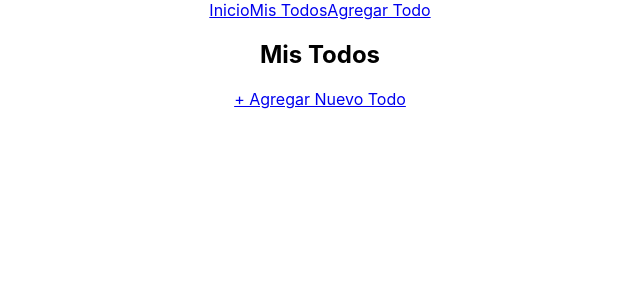
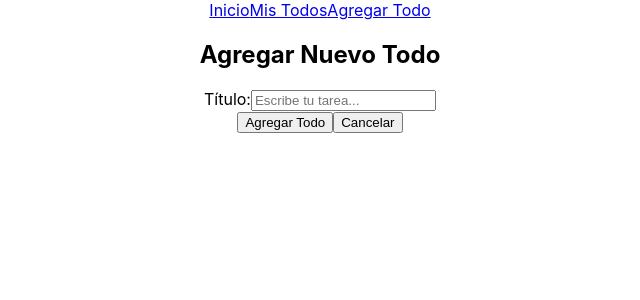
Before and after one commit to ricardo778/todo-app, a React (Create React App) app: page /add in a window 1280 px wide. Shown: the top 300 px of the page, without its empty margins (320-960 px from the left). Built offline with nearby package versions, Linux system fonts and the light colour scheme; no server answers.

Commit message:
feat: formulario para crear nuevos todos con validación básica

```diff
--- a/src/components/AddTodo.js
+++ b/src/components/AddTodo.js
@@ -1,39 +1,81 @@
-import React, { useState, useEffect } from 'react';
-import { Link } from 'react-router-dom';
+import React, { useState } from 'react';
+import { useNavigate } from 'react-router-dom';
 
-function TodoList() {
-  const [todos, setTodos] = useState([]);
-  const [loading, setLoading] = useState(true);
+function AddTodo() {
+  // Estado del formulario
+  const [title, setTitle] = useState('');
+  const [loading, setLoading] = useState(false);
+  const navigate = useNavigate();
 
-  // Cargar todos al montar el componente
-  useEffect(() => {
-    loadTodos();
-  }, []);
+  // Manejar envío del formulario
+  const handleSubmit = async (e) => {
+    e.preventDefault();
 
-  // GET - Obtener todos los todos
-  const loadTodos = async () => {
+    // Validación básica
+    if (!title.trim()) {
+      alert('Por favor escribe un título');
+      return;
+    }
+
+    setLoading(true);
+
     try {
-      setLoading(true);
-      const response = await fetch('http://localhost:3001/todos');
-      const data = await response.json();
-      setTodos(data);
+      // Llamada a la API
+      const response = await fetch('http://localhost:3001/todos', {
+        method: 'POST',
+        headers: {
+          'Content-Type': 'application/json',
+        },
+        body: JSON.stringify({
+          title: title.trim(),
+          completed: false
+        }),
+      });
+
+      if (response.ok) {
+        // Redirigir a la lista
+        navigate('/todos');
+      } else {
+        alert('Error al crear el todo');
+      }
     } catch (error) {
-      alert('Error al cargar los todos');
+      alert('Error de conexión');
     } finally {
       setLoading(false);
     }
   };
 
-  if (loading) {
-    return <div>Cargando...</div>;
-  }
-
   return (
     <div>
-      <h2>Mis Todos</h2>
-      <Link to="/add">+ Agregar Nuevo Todo</Link>
+      <h2>Agregar Nuevo Todo</h2>
+
+      <form onSubmit={handleSubmit}>
+        <div>
+          <label>Título:</label>
+          <input
+            type="text"
+            value={title}
+            onChange={(e) => setTitle(e.target.value)}
+            placeholder="Escribe tu tarea..."
+            disabled={loading}
+          />
+        </div>
+
+        <div>
+          <button type="submit" disabled={loading}>
+            {loading ? 'Guardando...' : 'Agregar Todo'}
+          </button>
+          <button
+            type="button"
+            onClick={() => navigate('/todos')}
+            disabled={loading}
+          >
+            Cancelar
+          </button>
+        </div>
+      </form>
     </div>
   );
 }
 
-export default TodoList;
+export default AddTodo;
```
